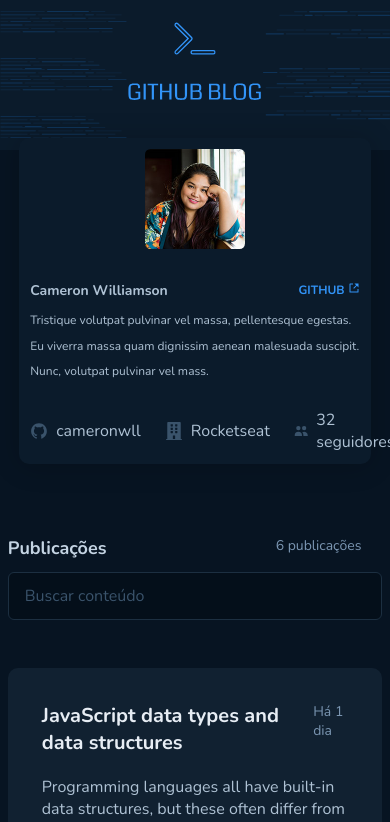
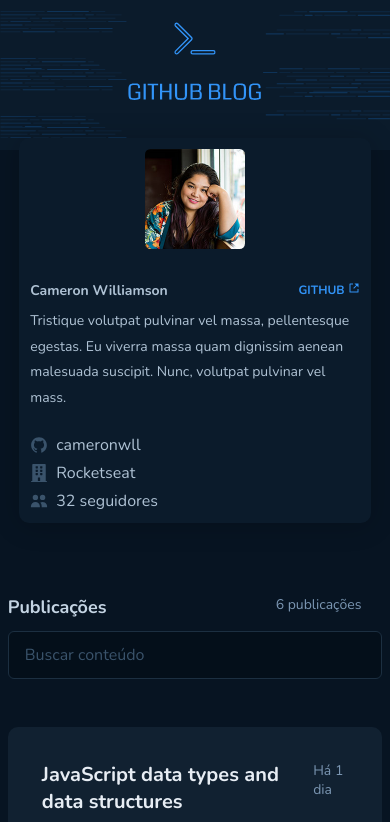
Before and after one commit to viniciusferreira7/github-blog, a React (Vite) app: page / in a window 390 px wide. Shown: the top 822 px of the page. Built offline with nearby package versions, Linux system fonts and the light colour scheme.

Commit message:
style(profile): melhoria no responsivo do componente

```diff
--- a/src/pages/Home/components/Profile/styles.ts
+++ b/src/pages/Home/components/Profile/styles.ts
@@ -70,7 +70,7 @@
   line-height: 25.6px;
 
   @media screen and (max-width: 768px) {
-    font-size: ${(props) => props.theme.fontSizes.xs};
+    font-size: ${(props) => props.theme.fontSizes.sm};
   }
 `
 
@@ -94,6 +94,9 @@
   }
 
   @media screen and (max-width: 768px) {
+    flex-direction: column;
+    gap: 0.35rem;
+
     div {
       font-size: ${(props) => props.theme.fontSizes.xs};
     }
```
